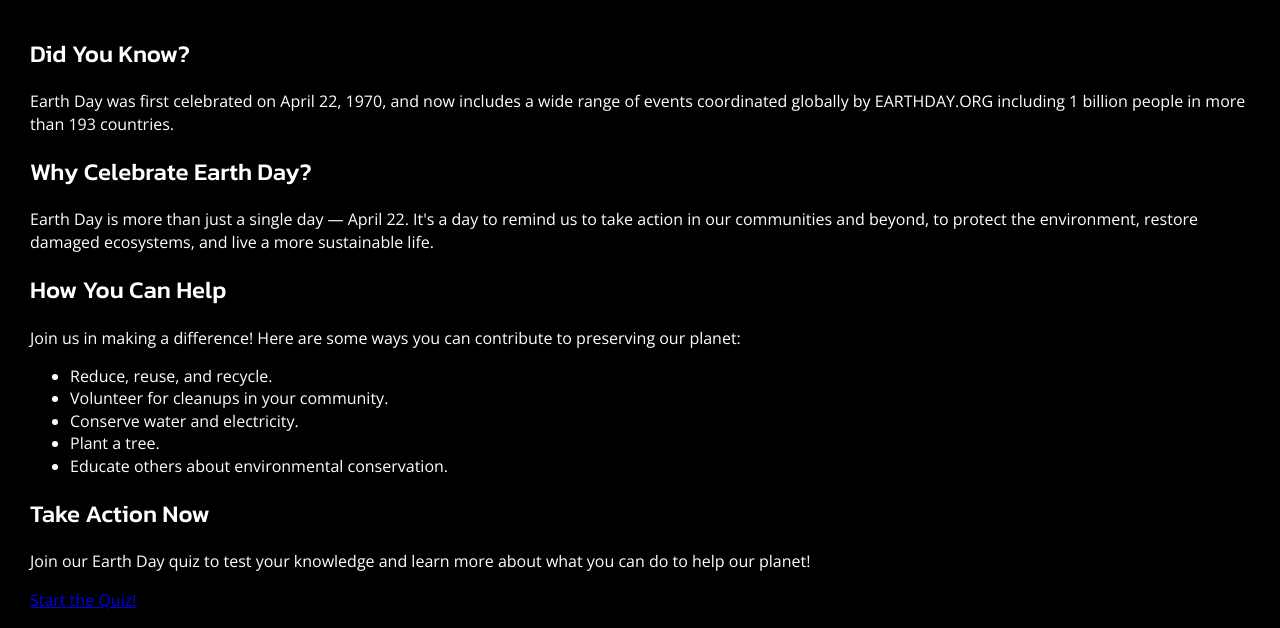
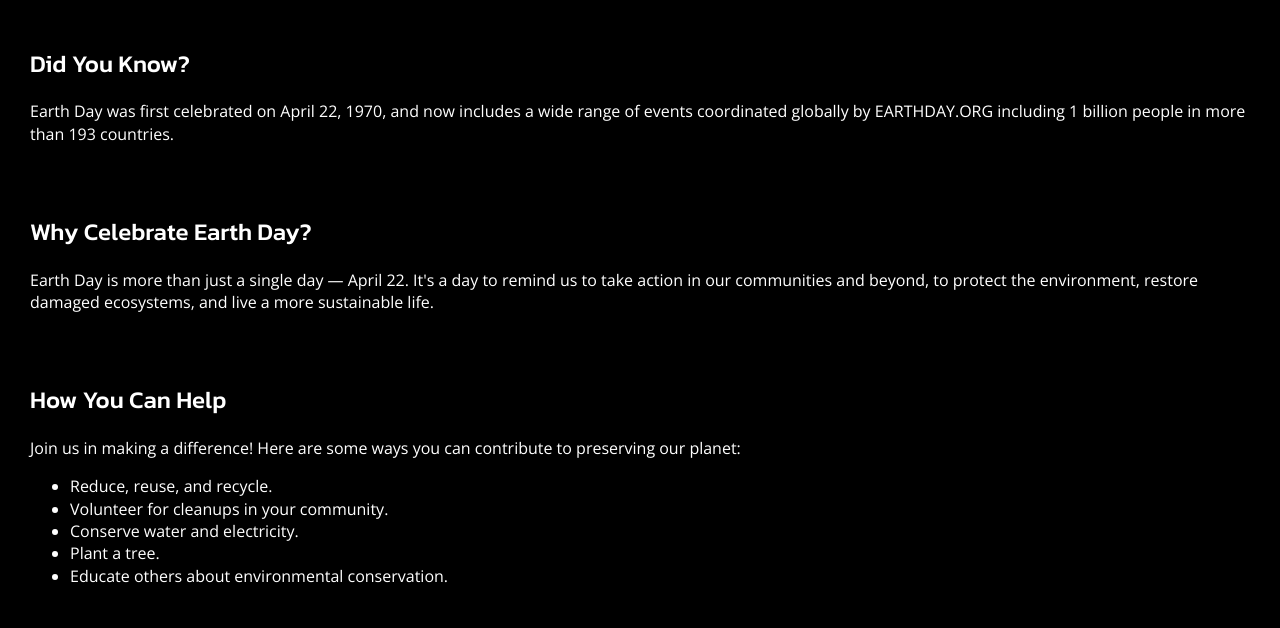
Before and after one commit to CobyKalter/earth-day-landing-page, a plain HTML site: page index.html in a window 1280 px wide. Shown: the part 128-756 px from the top of the page. Drawn offline with nearby package versions, Linux system fonts and the light colour scheme.

Commit message:
Added spacing to sections

```diff
--- a/css/main.css
+++ b/css/main.css
@@ -122,18 +122,40 @@ h2 {
     font-weight: 500;
 }
 
+a {
+    color: inherit;
+    font-family: inherit;
+    text-decoration: none;
+}
+
 /* HEADER STYLING */
 
 header {
     margin: 30px 0 60px 0;
-    flex-wrap: wrap;
+}
 
-}
 
 
 /* SECTION STYLING */
 
+section {
+    margin: 60px 0 60px 0;
+}
 
+article {
+    /* border: solid 2px #33cc33; */
+    margin: 70px 0 70px 0;
+}
+
+.action-call p {
+    margin-bottom: 40px;
+}
+.action-call a {
+    border: solid 1px white;
+    border-radius: 5px;
+    margin-top: 15px;
+    padding: 5px;
+}
 
 /* TESTIMONIAL AND EVENTS DIVS STYLING */
 
```
